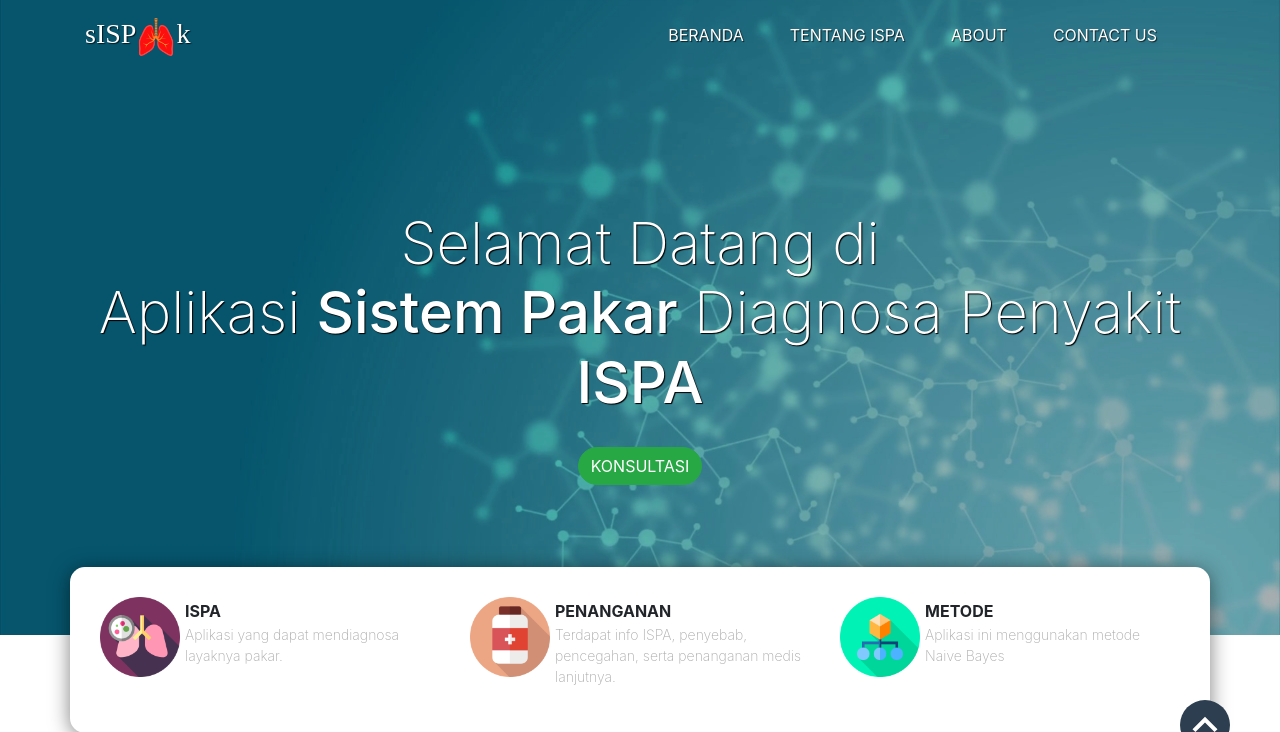
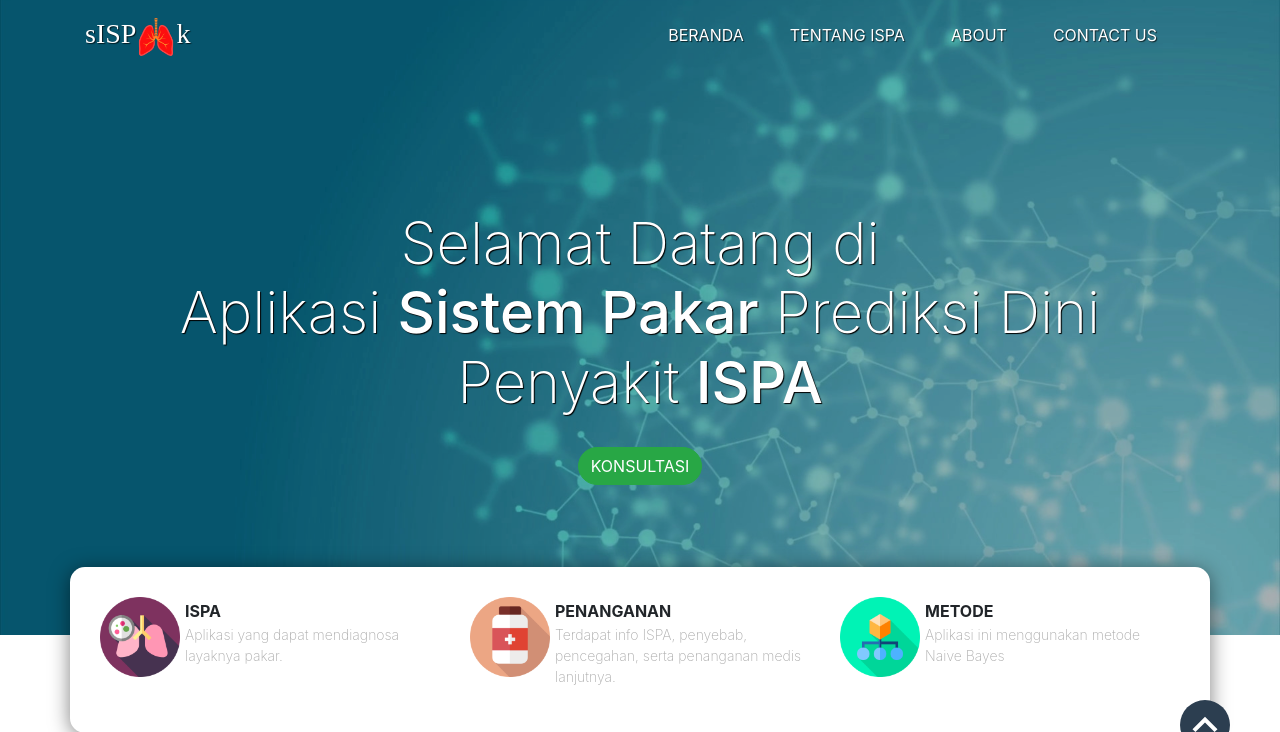
Before and after one commit to fikryrmdhna/app_ispa, a CodeIgniter app: page /database/ in a window 1280 px wide. Shown: the top 732 px of the page. Run offline with CodeIgniter, Linux system fonts and the light colour scheme; data that the repository does not hold is empty; some web fonts are replaced.

Commit message:
Update home.php
Mengubah kata diagnosa menjadi prediksi dini

```diff
--- a/application/views/home.php
+++ b/application/views/home.php
@@ -1,7 +1,7 @@
 <!-- Jumbotron -->
 <div class="jumbotron jumbotron-fluid">
   <div class="container">
-    <h1 class="display-4 muncul">Selamat Datang di<br> Aplikasi <span>Sistem Pakar</span> Diagnosa Penyakit <span>ISPA</span></h1>
+    <h1 class="display-4 muncul">Selamat Datang di<br> Aplikasi <span>Sistem Pakar</span> Prediksi Dini Penyakit <span>ISPA</span></h1>
     <a href="#konsultasi" class="btn btn-success tombol">Konsultasi</a>
   </div>
 </div>
```
